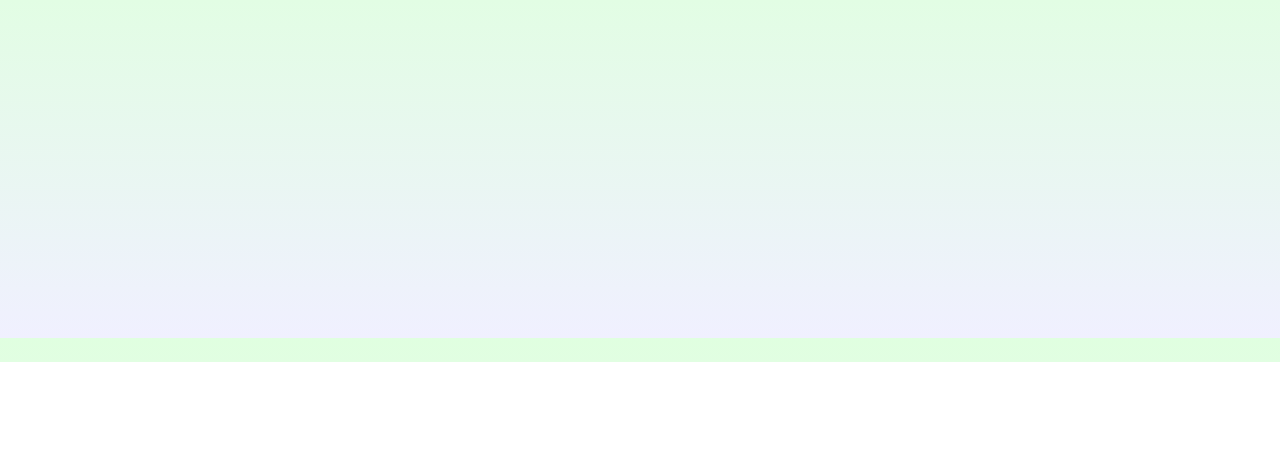
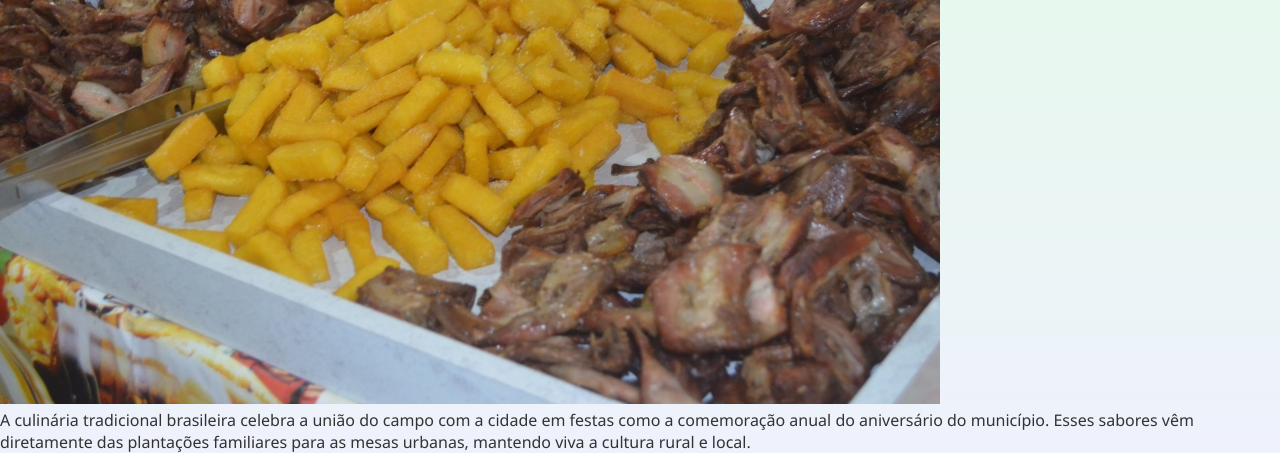
Before and after one commit to marcelowon/projeto-agrinho, a plain HTML site: page ProjetoAgrinho-main/sabores.html in a window 1280 px wide. Shown: the part 438-891 px from the top of the page. Before the commit the page ends 800 px from the top, so only its background shows below. Drawn offline with Linux system fonts and the light colour scheme.

Commit message:
inclusao de imagens

```diff
--- a/ProjetoAgrinho-main/sabores.html
+++ b/ProjetoAgrinho-main/sabores.html
@@ -16,7 +16,7 @@
       <h2 id="titulo-desc">Sabores da Terra</h2>
 
    <main>
-    <img src="" alt="Comida Típica" class="ampliada">
+    <img src="agrinho/prato típico.jpg" alt="Comida Típica" class="ampliada">
     <p>
       A culinária tradicional brasileira celebra a união do campo com a cidade em festas como a comemoração anual do aniversário do município. Esses sabores vêm
       diretamente das plantações familiares para as mesas urbanas, mantendo viva a cultura rural e local.
```
